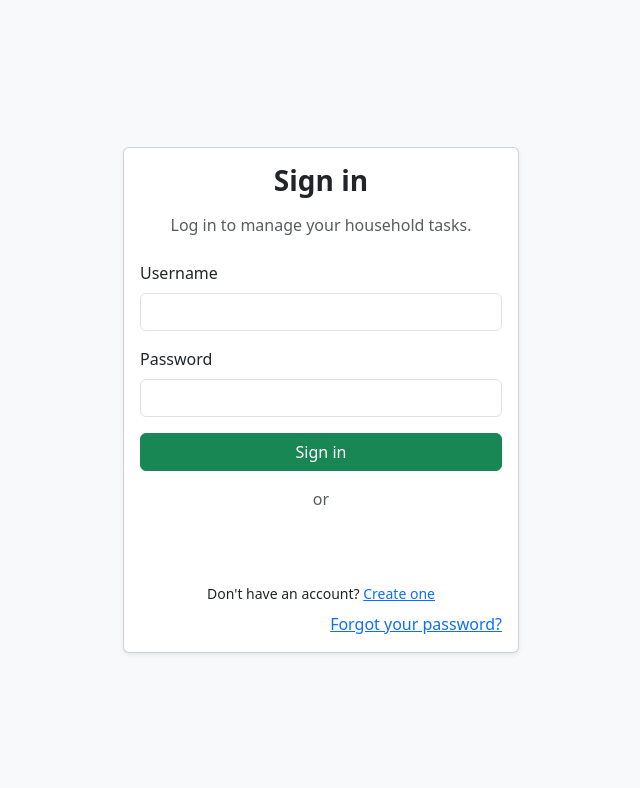
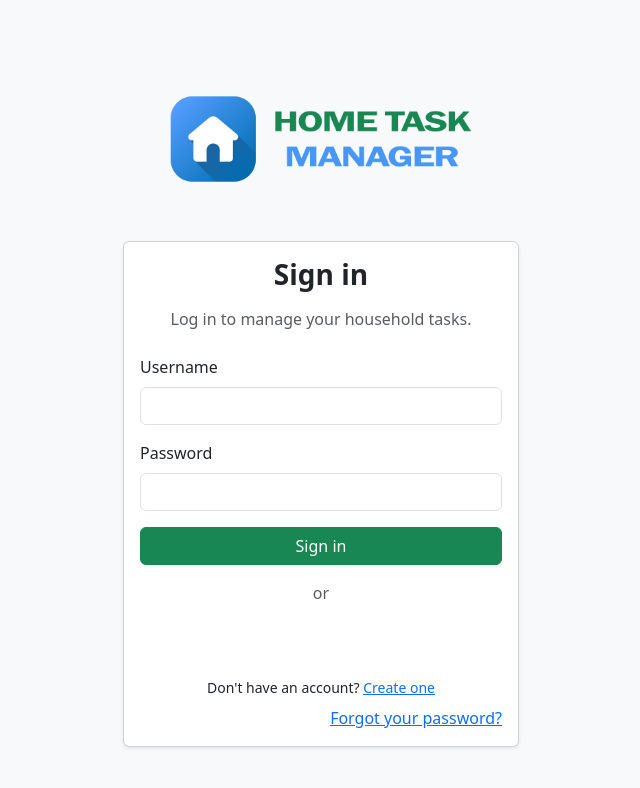
Before and after one commit to aragon023/Frameworks-Module-Final-Assesment, a React app in the folder Home_Task_Manager/frontend/react-app/: page /login in a window 1280 px wide. Shown: the top 788 px of the page, without its empty margins (319-959 px from the left). Built offline with nearby package versions, Linux system fonts and the light colour scheme; the HTML template or start-up script is replaced by a standard one.

Commit message:
Login Change: add branded logo above login card
place app logo outside the card for visibility
adjust logo size and layout in the login page

```diff
--- a/Home_Task_Manager/frontend/react-app/src/pages/LoginPage.tsx
+++ b/Home_Task_Manager/frontend/react-app/src/pages/LoginPage.tsx
@@ -2,6 +2,7 @@ import { useState } from "react";
 import { Container, Row, Col, Card, Form, Button, Alert } from "react-bootstrap";
 import { useNavigate, Link, useSearchParams } from "react-router-dom";
 import { GoogleLogin } from "@react-oauth/google";
+import logo from "../assets/Logo_Hometaskmanager.png";
 
 const API_BASE = import.meta.env.VITE_API_BASE || "http://127.0.0.1:8000/api";
 
@@ -82,6 +83,13 @@ export default function LoginPage() {
     <Container className="d-flex justify-content-center align-items-center min-vh-100 bg-light">
       <Row className="w-100" style={{ maxWidth: 420 }}>
         <Col>
+          <div className="d-flex justify-content-center mb-3">
+            <img
+              src={logo}
+              alt="Home Task Manager"
+              style={{ height: 172 }}
+            />
+          </div>
           <Card className="shadow-sm">
             <Card.Body>
               <h3 className="fw-bold mb-3 text-center">Sign in</h3>
```
Also changed, not shown: Home_Task_Manager/frontend/react-app/src/assets/Logo_Hometaskmanager.png (added).
